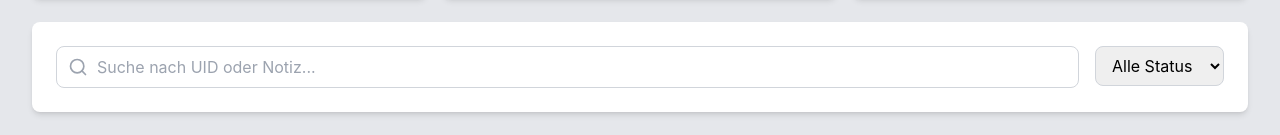
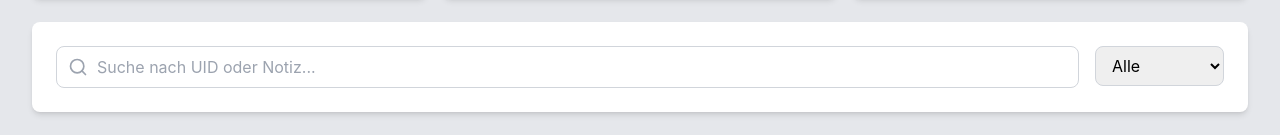
Before and after one commit to HendrikHoemberg/NextGen-Lock, a React (Vite) app in the folder frontend/: page /logs in a window 1280 px wide. Shown: the part 286-421 px from the top of the page. Built offline with nearby package versions, Linux system fonts and the light colour scheme; no server answers.

Commit message:
changed sorting name

```diff
--- a/frontend/src/pages/AccessLogs.jsx
+++ b/frontend/src/pages/AccessLogs.jsx
@@ -110,7 +110,7 @@ function AccessLogs() {
               onChange={(e) => setFilterStatus(e.target.value)}
               className="input-field"
             >
-              <option value="all">Alle Status</option>
+              <option value="all">Alle</option>
               <option value="granted">Gewährt</option>
               <option value="denied">Verweigert</option>
             </select>
```
